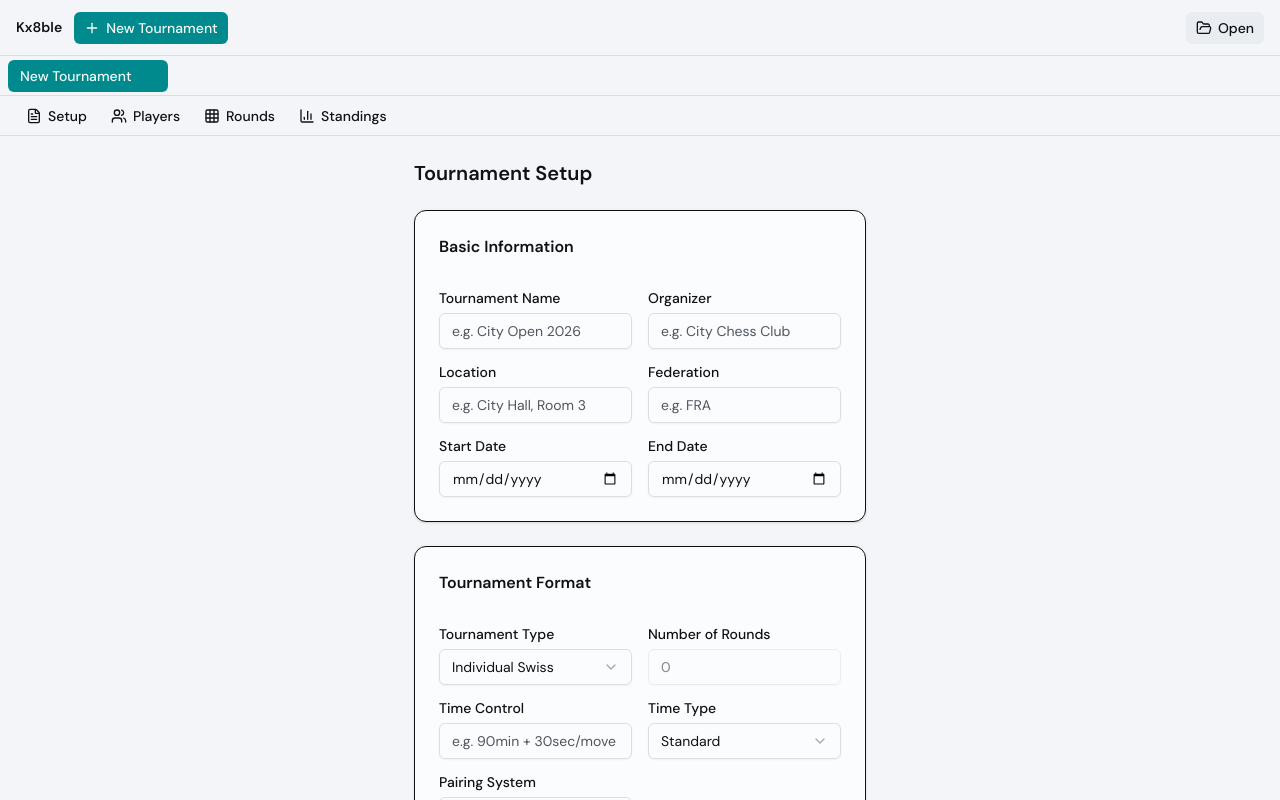
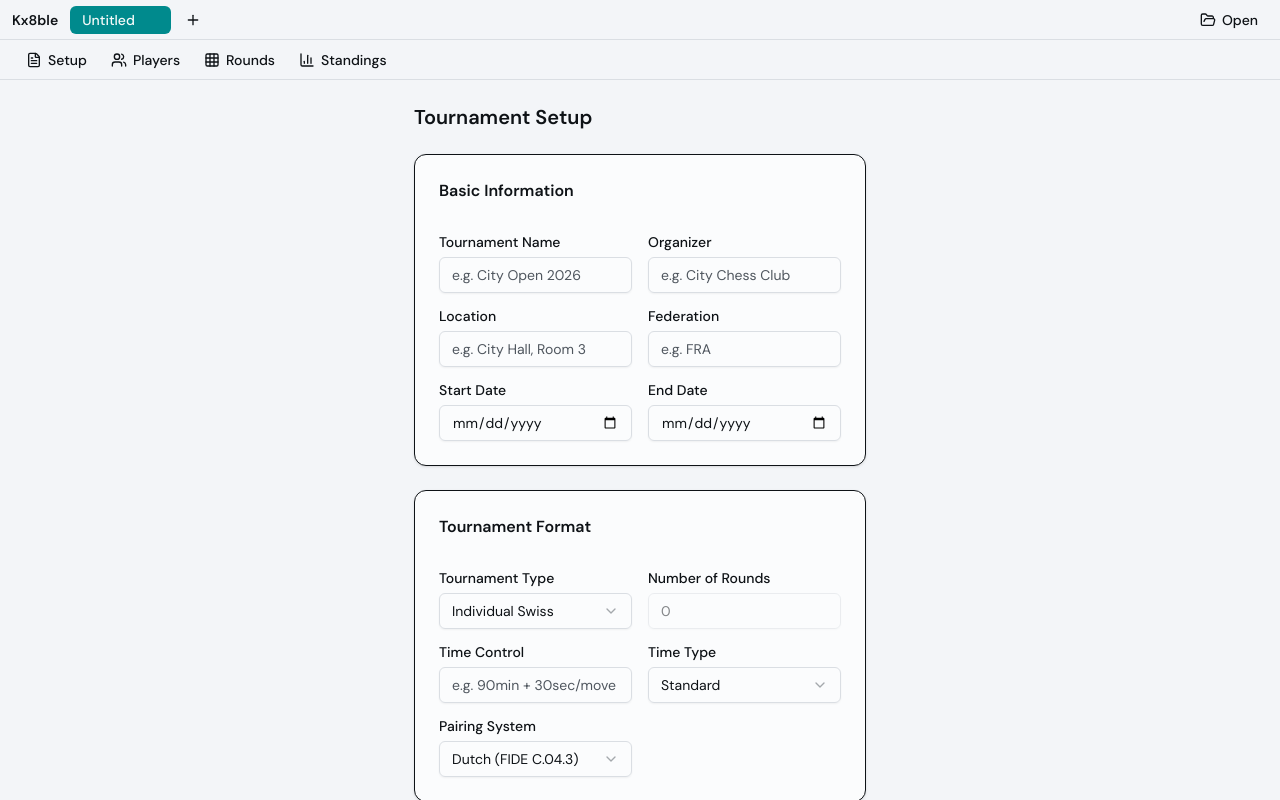
Before and after one commit to mormubis/kx8ble, a React (Vite) app: page / in a window 1280 px wide. Built offline with nearby package versions, Linux system fonts and the light colour scheme.

Commit message:
fix: merge header and tab bar into single row, remove duplicate New Tournament button

```diff
--- a/src/components/layout/root-layout.tsx
+++ b/src/components/layout/root-layout.tsx
@@ -51,36 +51,17 @@ function RootLayout({ children }: RootLayoutProperties): JSX.Element {
 
   return (
     <div className="flex h-full flex-col">
-      {/* Header bar */}
-      <header className="flex h-14 shrink-0 items-center justify-between border-b border-border px-4">
-        <div className="flex items-center gap-3">
-          <span className="font-semibold text-text-primary">Kx8ble</span>
-          <Button onClick={handleNewTournament} size="sm">
-            <Plus className="size-4" />
-            New Tournament
-          </Button>
-        </div>
-        <div className="flex items-center gap-2">
-          <Button
-            onClick={() => {
-              void loadFromFile();
-            }}
-            size="sm"
-            variant="secondary"
-          >
-            <FolderOpen className="size-4" />
-            Open
-          </Button>
-        </div>
-      </header>
+      {/* Tab bar — brand + tournament tabs + actions */}
+      <header className="flex h-10 shrink-0 items-center gap-2 border-b border-border px-3">
+        <span className="mr-1 text-sm font-semibold text-text-primary">
+          Kx8ble
+        </span>
 
-      {/* Tournament tabs row */}
-      {tabs.length > 0 && (
-        <div className="flex h-10 shrink-0 items-center gap-1 overflow-x-auto border-b border-border px-2">
+        {/* Tournament tabs */}
         {tabs.map((tab) => (
           <button
             className={cn(
-                'group relative flex shrink-0 items-center gap-1 px-3 py-1.5 rounded-md text-sm font-medium transition-colors',
+              'group relative flex shrink-0 items-center gap-1 rounded-md px-3 py-1 text-sm font-medium transition-colors',
               tab.id === activeTab?.id
                 ? 'bg-primary text-primary-foreground'
                 : 'text-text-secondary hover:bg-bg-secondary hover:text-text-primary',
@@ -92,7 +73,7 @@ function RootLayout({ children }: RootLayoutProperties): JSX.Element {
             type="button"
           >
             <span className="max-w-40 truncate">
-                {tab.metadata?.name ?? 'New Tournament'}
+              {tab.metadata?.name ?? 'Untitled'}
             </span>
             <span
               className={cn(
@@ -105,21 +86,43 @@ function RootLayout({ children }: RootLayoutProperties): JSX.Element {
                 event.stopPropagation();
                 closeTab(tab.id);
               }}
-                role="button"
-                tabIndex={0}
               onKeyDown={(event) => {
                 if (event.key === 'Enter' || event.key === ' ') {
                   event.stopPropagation();
                   closeTab(tab.id);
                 }
               }}
+              role="button"
+              tabIndex={0}
             >
               <X className="size-3" />
             </span>
           </button>
         ))}
-        </div>
-      )}
+
+        {/* Tab actions */}
+        <Button
+          className="size-7"
+          onClick={handleNewTournament}
+          size="icon"
+          variant="ghost"
+        >
+          <Plus className="size-4" />
+        </Button>
+
+        <div className="flex-1" />
+
+        <Button
+          onClick={() => {
+            void loadFromFile();
+          }}
+          size="sm"
+          variant="ghost"
+        >
+          <FolderOpen className="size-4" />
+          Open
+        </Button>
+      </header>
 
       {/* Navigation bar — show when any tab is active */}
       {activeTab !== undefined && (
```
Lines whose indentation alone changed are shown as unchanged.
